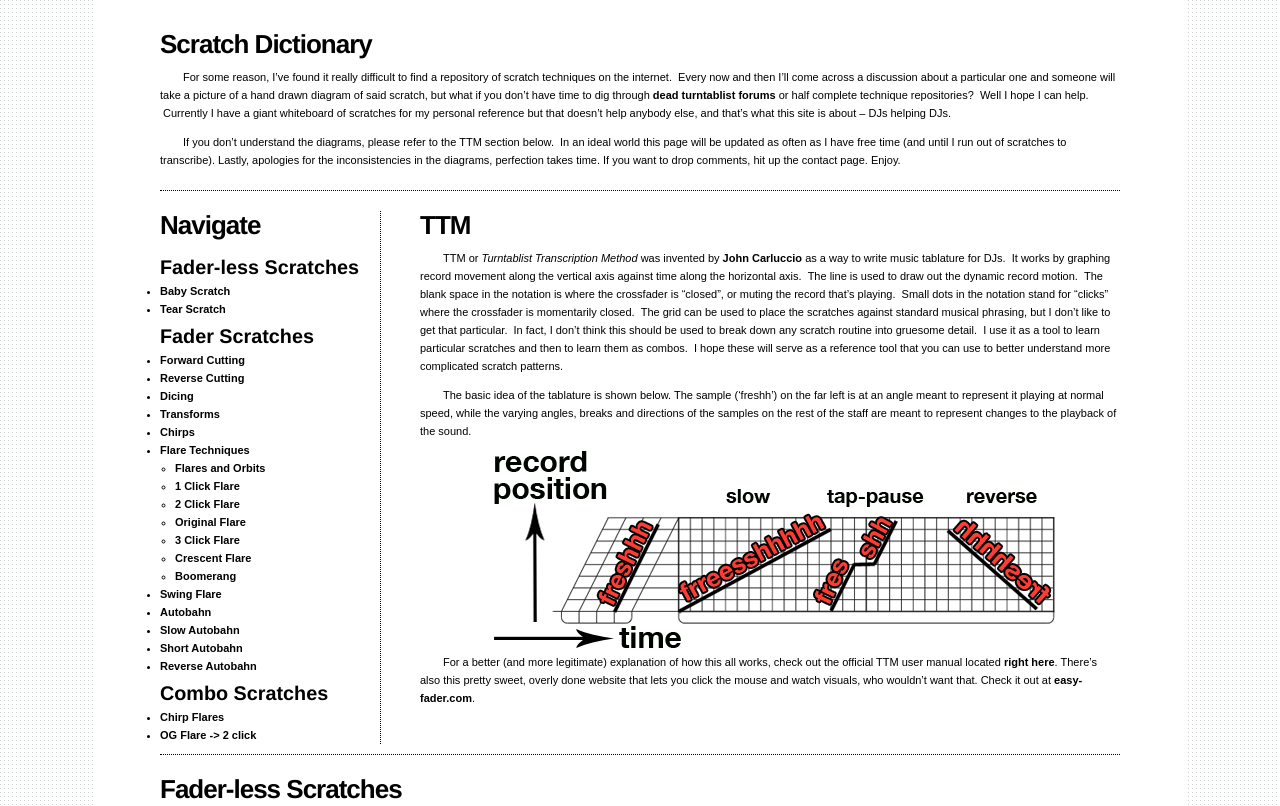
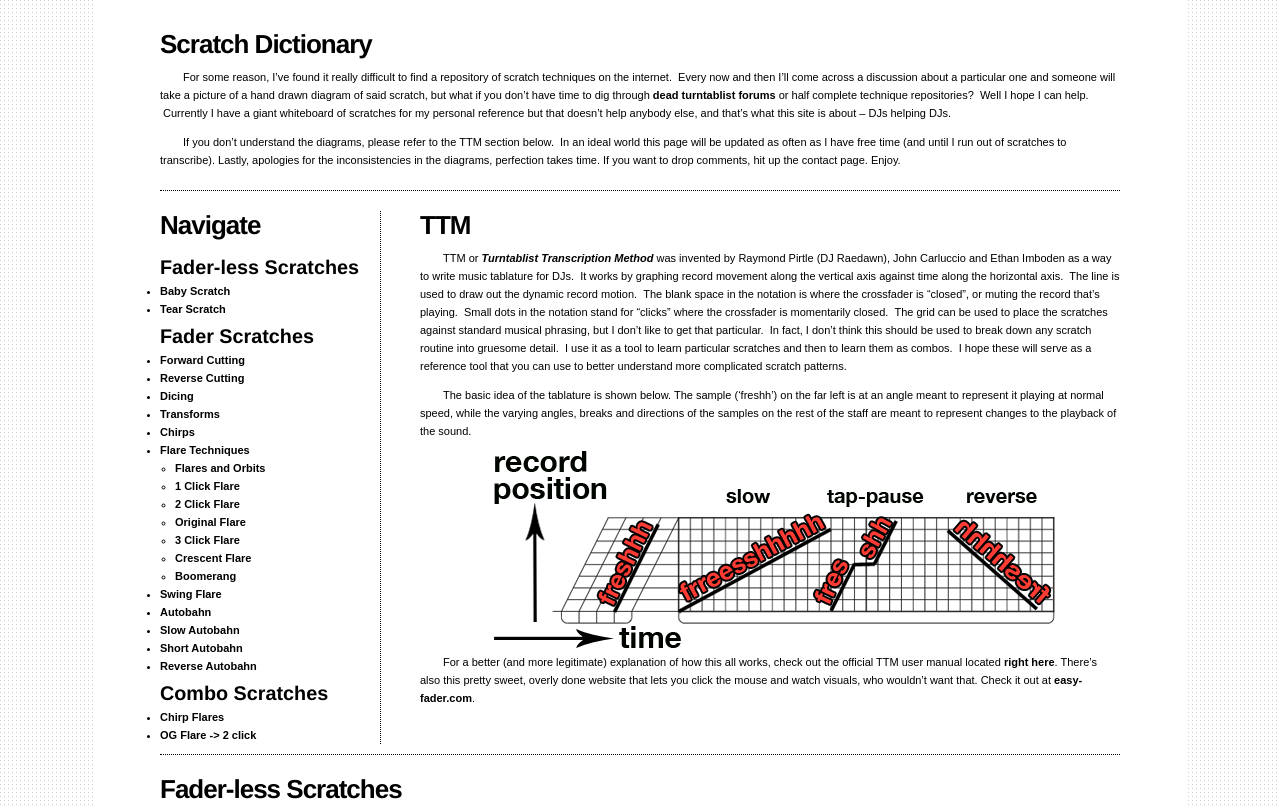
Before and after one commit to stefbowerman/scratchtionary, a plain HTML site: page index.html in a window 1280 px wide. Shown: the top 806 px of the page. Drawn offline with Linux system fonts and the light colour scheme.

Commit message:
TTM creator update

```diff
--- a/index.html
+++ b/index.html
@@ -60,7 +60,7 @@
 				</div>
 				<div class="grid_9 omega right">
 					<h1>TTM</h1>
-					<p class="indent">TTM or <em>Turntablist Transcription Method</em> was invented by <a href="http://www.ttmethod.com" target="_blank">John Carluccio</a> as a way to write music tablature for DJs. &nbsp;It works by graphing record movement along the vertical axis against time along the horizontal axis. &nbsp;The line is used to draw out the dynamic record motion. &nbsp;The blank space in the notation is where the crossfader is “closed”, or muting the record that’s playing. &nbsp;Small dots in the notation stand for “clicks” where the crossfader is momentarily closed. &nbsp;The grid can be used to place the scratches against standard musical phrasing, but I don’t like to get that particular. &nbsp;In fact, I don’t think this should be used to break down any scratch routine into gruesome detail. &nbsp;I use it as a tool to learn particular scratches and then to learn them as combos. &nbsp;I hope these will serve as a reference tool that you can use to better understand more complicated scratch patterns.
+					<p class="indent">TTM or <em><a href="http://www.ttmethod.com" target="_blank">Turntablist Transcription Method</a></em> was invented by Raymond Pirtle (DJ Raedawn), John Carluccio and Ethan Imboden as a way to write music tablature for DJs. &nbsp;It works by graphing record movement along the vertical axis against time along the horizontal axis. &nbsp;The line is used to draw out the dynamic record motion. &nbsp;The blank space in the notation is where the crossfader is “closed”, or muting the record that’s playing. &nbsp;Small dots in the notation stand for “clicks” where the crossfader is momentarily closed. &nbsp;The grid can be used to place the scratches against standard musical phrasing, but I don’t like to get that particular. &nbsp;In fact, I don’t think this should be used to break down any scratch routine into gruesome detail. &nbsp;I use it as a tool to learn particular scratches and then to learn them as combos. &nbsp;I hope these will serve as a reference tool that you can use to better understand more complicated scratch patterns.
 					</p>
 					<p class="indent">The basic idea of the tablature is shown below.  The sample (‘freshh’) on the far left is at an angle meant to represent it playing at normal speed, while the varying angles, breaks and directions of the samples on the rest of the staff are meant to represent changes to the playback of the sound.</p>
 					<center><img src="assets/img/explanation.png"></center>
```
